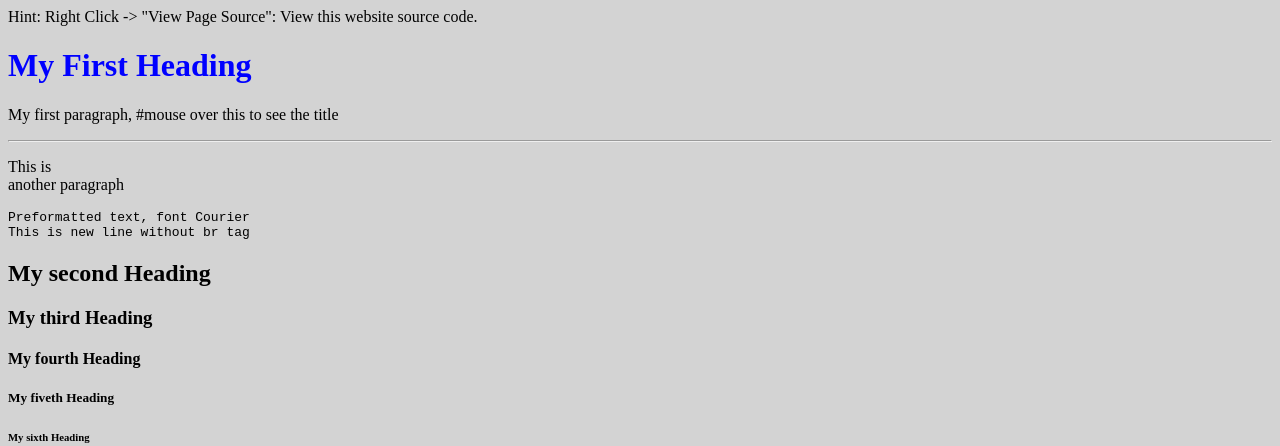
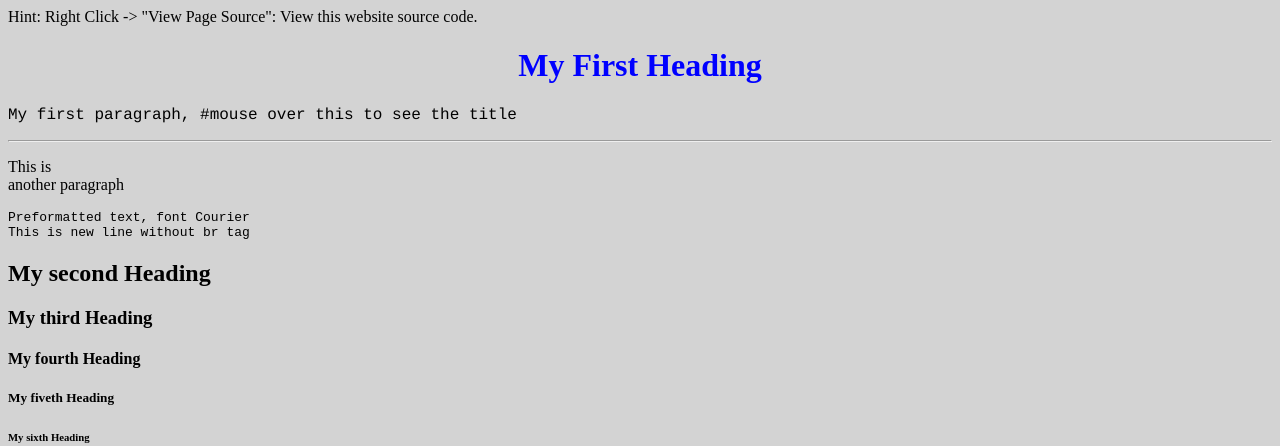
Before and after one commit to phuongtm69/learnHtml5, a plain HTML site: page index.html in a window 1280 px wide. Shown: the top 446 px of the page. Drawn offline with Linux system fonts and the light colour scheme.

Commit message:
# Change 'text-align' property into 'center'

```diff
--- a/index.html
+++ b/index.html
@@ -6,8 +6,8 @@
 </head>
 <body style="background-color:lightgrey">
 Hint: Right Click -> "View Page Source": View this website source code.
-<h1 style="color:blue">My First Heading</h1>
-<p title="Paragraph title">My first paragraph, #mouse over this to see the title</p>
+<h1 style="color:blue; text-align:center" style="font-size:1px">My First Heading</h1>
+<p title="Paragraph title" style="font-family:courier">My first paragraph, #mouse over this to see the title</p>
 <hr>
 <p>This is <br> another paragraph</p>
 <pre>Preformatted text, font Courier
```
